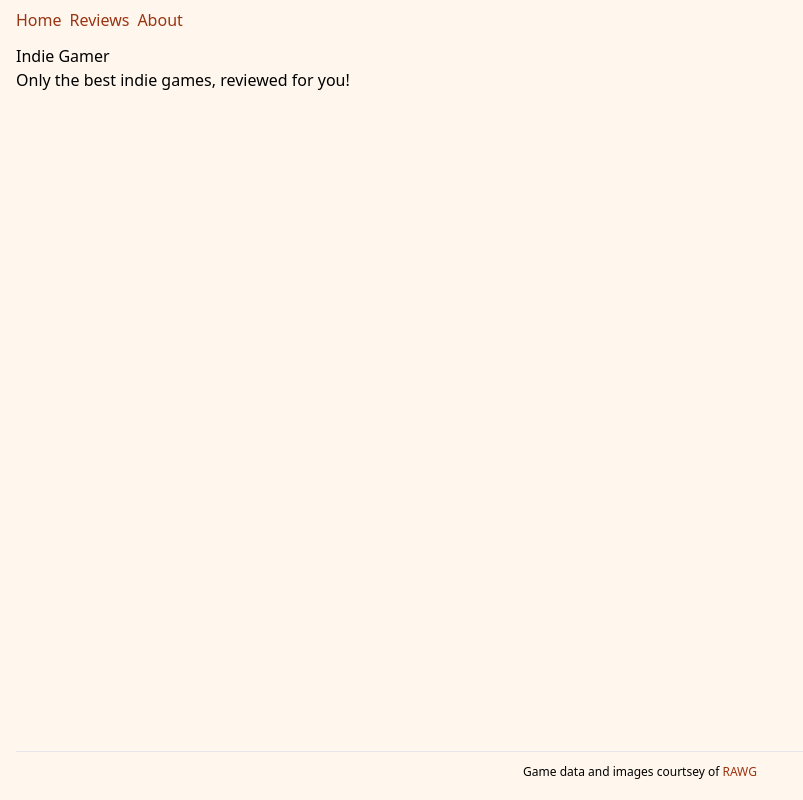
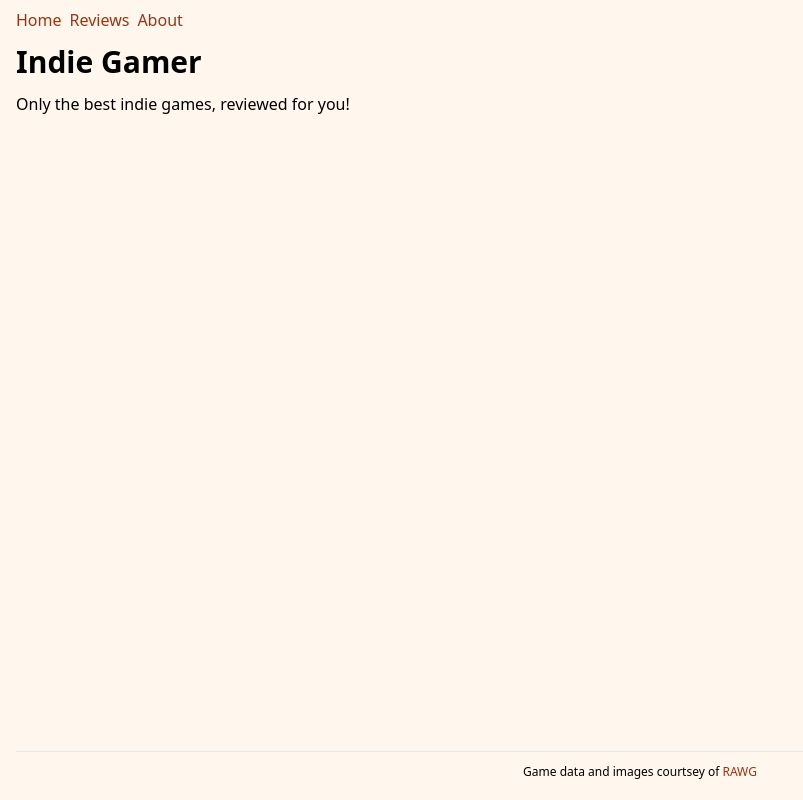
Before and after one commit to keep-calm-and-develop/next-reviews, a Next.js app: page / in a window 1280 px wide. Shown: the whole page, without its empty margins (0-803 px from the left). Built offline with nearby package versions, Linux system fonts and the light colour scheme.

Commit message:
Add Heading component

```diff
--- a/app/about/page.tsx
+++ b/app/about/page.tsx
@@ -1,4 +1,5 @@
 import React from 'react';
+import Heading from '../../components/Heading';
 
 interface AboutPageProps {
 
@@ -7,7 +8,7 @@ interface AboutPageProps {
 const AboutPage: React.FC<AboutPageProps> = ({}) => {
     return (
         <>
-            <h1>About</h1>
+            <Heading>About</Heading>
             <p>
                 About review website
             </p>
--- a/app/page.tsx
+++ b/app/page.tsx
@@ -1,7 +1,9 @@
+import Heading from '../components/Heading';
+
 const HomePage: React.FC = () => {
     return (
         <>
-            <h1>Indie Gamer</h1>
+            <Heading>Indie Gamer</Heading>
             <p>
                 Only the best indie games, reviewed for you!
             </p>
--- a/app/reviews/hollow-knight/page.tsx
+++ b/app/reviews/hollow-knight/page.tsx
@@ -1,4 +1,5 @@
 import React from 'react';
+import Heading from '../../../components/Heading';
 
 interface HollowKnightPageProps {
 
@@ -7,7 +8,7 @@ interface HollowKnightPageProps {
 const HollowKnightPage: React.FC<HollowKnightPageProps> = ({}) => {
     return (
         <>
-            <h1>Hollow Knight</h1>
+            <Heading>Hollow Knight</Heading>
             <p>
                 This will be review for Hollow Knight
             </p>
--- a/app/reviews/page.tsx
+++ b/app/reviews/page.tsx
@@ -1,5 +1,6 @@
 import Link from 'next/link';
 import React from 'react'
+import Heading from '../../components/Heading';
 
 interface ReviewsPageProps {
 
@@ -20,7 +21,7 @@ const ReviewsPage: React.FC<ReviewsPageProps> = ({ }) => {
                     </Link>
                 </li>
             </ul>
-            <h1>Reviews</h1>
+            <Heading>Reviews</Heading>
             <p>
                 Here we'll list all the reviews
             </p>
--- a/app/reviews/stardew-valley/page.tsx
+++ b/app/reviews/stardew-valley/page.tsx
@@ -1,4 +1,5 @@
 import React from 'react';
+import Heading from '../../../components/Heading';
 
 interface StardewValleyPageProps {
 
@@ -7,7 +8,7 @@ interface StardewValleyPageProps {
 const StardewValleyPage: React.FC<StardewValleyPageProps> = ({}) => {
     return (
         <>
-            <h1>Stardew Valley</h1>
+            <Heading>Stardew Valley</Heading>
             <p>
                 This will be review for Stardew Valley
             </p>
--- /dev/null
+++ b/components/Heading.tsx
@@ -0,0 +1,15 @@
+import React, { PropsWithChildren } from 'react';
+
+interface HeadingProps extends PropsWithChildren {
+
+}
+
+const Heading: React.FC<HeadingProps> = ({ children }) => {
+    return (
+        <h1 className="font-bold text-3xl pb-3">
+            {children}
+        </h1>
+    );
+}
+
+export default Heading
```
